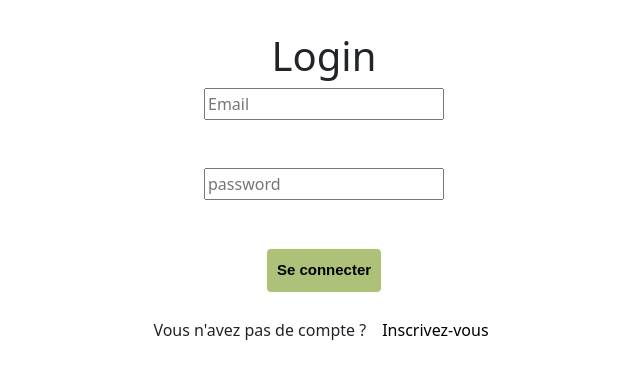
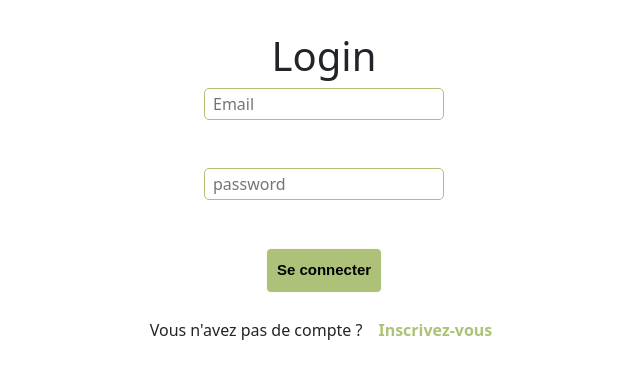
Before and after one commit to Erica-Rodrigues/BookClub, a PHP site: page /login.php in a window 1280 px wide. Shown: the part 56-435 px from the top of the page, without its empty margins (316-956 px from the left). Run offline with PHP 8.4, Linux system fonts and the light colour scheme.

Commit message:
modification btn formInscri et des input formInscription

```diff
--- a/src/assets/style/login.css
+++ b/src/assets/style/login.css
@@ -16,6 +16,9 @@
 .connectionForm{
     height: 2rem;
     width: 15rem;
+    border: 1px solid rgb(173, 193, 120);
+    border-radius: 5px;
+    padding: 0.5rem;
 }
 
 .formInscription{
@@ -35,6 +38,8 @@
     background: none;
     padding-left: 1rem;
     font-size: 1rem;
+    color: rgb(173, 193, 120);
+    font-weight: bolder;
 }
 
 .myButton {
```
